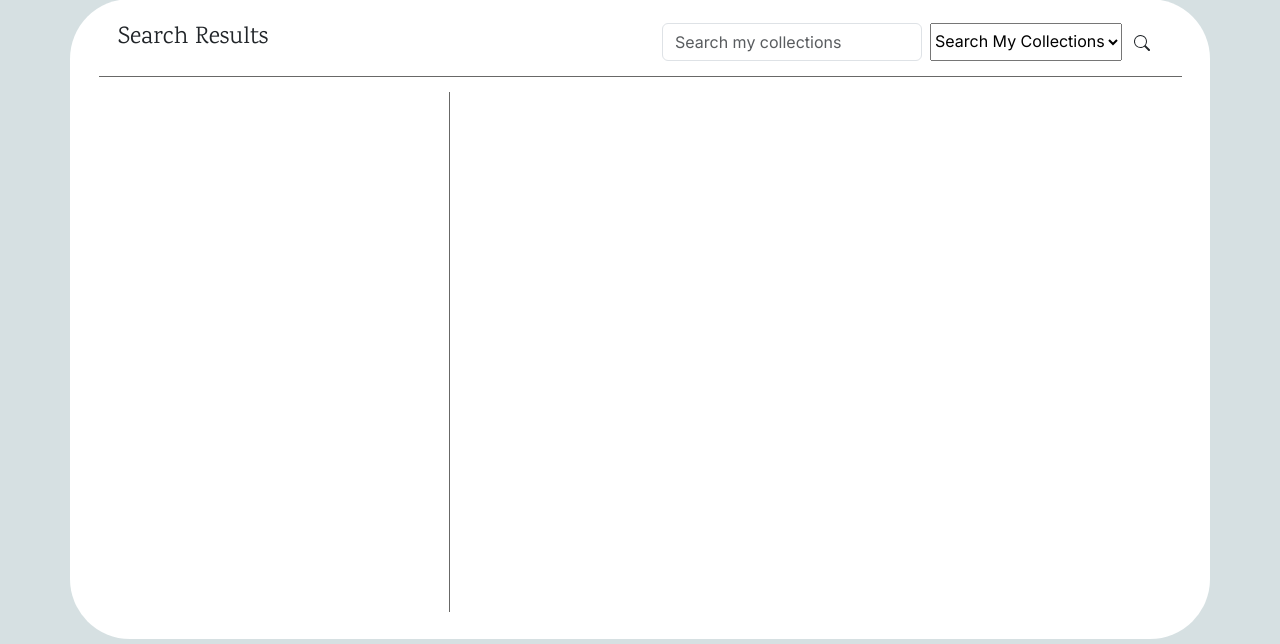
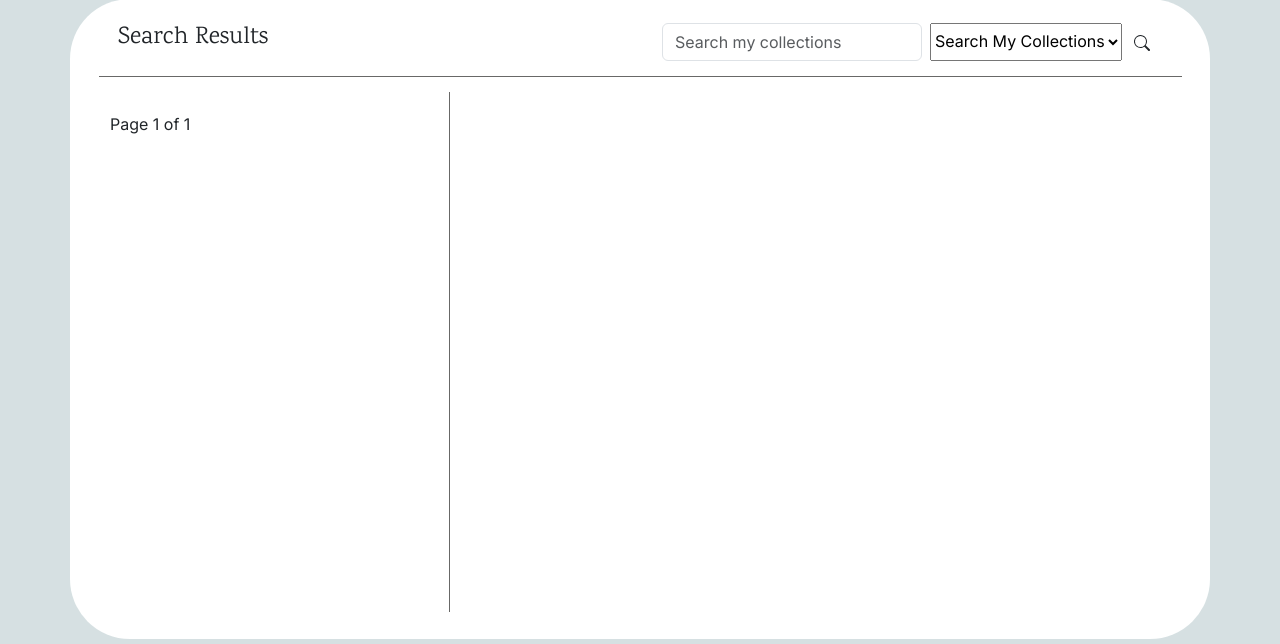
Before and after one commit to AbigailDawson/notealong, a Django app: page /search/ in a window 1280 px wide. Shown: the part 156-800 px from the top of the page. Run offline with Django 4.2, Linux system fonts and the light colour scheme; the visitor is signed in with stand-in values (Sample User, id 1); data that the repository does not hold is empty.

Commit message:
Implement pagination for search results

```diff
--- a/main_app/templates/main_app/search_results.html
+++ b/main_app/templates/main_app/search_results.html
@@ -37,6 +37,25 @@
                         <p class="card-text mt-2">{{ collection.description }}</p>
                     </div>
                 {% endfor %}
+
+                <div class="pagination">
+                    <span class="step-links">
+                        {% if page_obj.has_previous %}
+                            <a href="?q={{ request.GET.q }}&type={{ request.GET.type }}&page=1">&laquo; first</a>
+                            <a href="?q={{ request.GET.q }}&type={{ request.GET.type }}&page={{ page_obj.previous_page_number }}">previous</a>
+                        {% endif %}
+
+                        <span class="current">
+                            Page {{ page_obj.number }} of {{ page_obj.paginator.num_pages }}
+                        </span>
+
+                        {% if page_obj.has_next %}
+                            <a href="?q={{ request.GET.q }}&type={{ request.GET.type }}&page={{ page_obj.next_page_number }}"> | next</a>
+                            <a href="?q={{ request.GET.q }}&type={{ request.GET.type }}&page={{ page_obj.paginator.num_pages }}">last &raquo;</a>
+                        {% endif %}
+                    </span>
+                </div>
+
             </div>
             {% endblock %}
         </div>
--- a/main_app/views.py
+++ b/main_app/views.py
@@ -199,24 +199,26 @@ def shared_collections_detail(request, collection_id):
 class SearchResults(LoginRequiredMixin, ListView):
   model = Collection
   template_name = 'main_app/search_results.html'
+  paginate_by = 5
 
   def get_queryset(self):
     query = self.request.GET.get('q')
     type = self.request.GET.get('type')
 
     if type == 'search-user':
-      print('search-user is working')
       print(self.request.user)
       object_list = Collection.objects.filter(Q(user=self.request.user),
         Q(name__icontains=query) | Q(description__icontains=query)
       )
-      return object_list
     elif type == 'search-shared':
-      print('search-shared is working')
       object_list = Collection.objects.filter(Q(shared=True) and
         Q(name__icontains=query) | Q(description__icontains=query)
       )
-      return object_list
+    else:
+      # Default case to include all objects if no query string is provided
+      object_list = Collection.objects.all()
+
+    return object_list
 
 @login_required
 def search_results_detail(request, collection_id):
```
